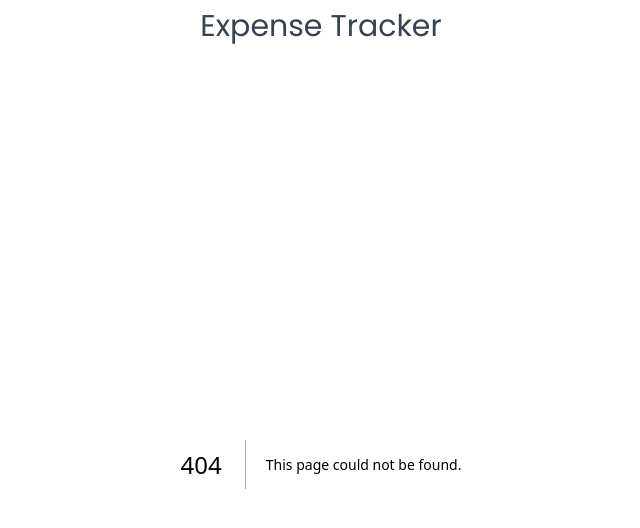
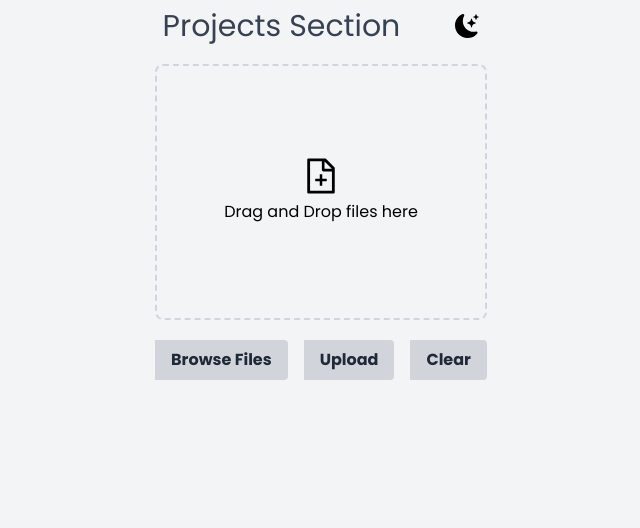
Before and after one commit to EternallyChaos/expenses-app, a Next.js app: page /file in a window 1280 px wide. Before the commit this address had no page. Shown: the top 528 px of the page, without its empty margins (319-959 px from the left). Built offline with nearby package versions, Linux system fonts and the light colour scheme.

Commit message:
added the fileuploader

```diff
--- /dev/null
+++ b/app/file/FileUploadSimple.jsx
@@ -0,0 +1,119 @@
+"use client";
+import { useState, useRef } from "react";
+import { AiOutlineFileAdd } from "react-icons/ai";
+
+function FileUploadSimple() {
+  const [fileList, setFileList] = useState();
+  const inputRef = useRef(null);
+
+  const handleFileChange = (e) => {
+    setFileList(e.target.files);
+  };
+
+  const files = fileList ? [...fileList] : [];
+
+  const handleUploadClick = () => {
+    if (!fileList) {
+      return;
+    }
+    const data = new FormData();
+
+    files.forEach((file, i) => {
+      data.append(`file-${i}`, file, file.name);
+    });
+
+    fetch("https://httpbin.org/post", {
+      method: "POST",
+      body: data,
+    })
+      .then((res) => res.json())
+      .then((data) => console.log(data))
+      .catch((err) => console.error(err));
+  };
+
+  const sizeInFormat = (bytes) => {
+    let totalSize = 0;
+    if (bytes > 999990000) {
+      totalSize = bytes / Math.pow(1024, 3);
+      return `${totalSize.toFixed(2)} GB`;
+    }
+    if (bytes > 999000) {
+      totalSize = bytes / Math.pow(1024, 2);
+      return `${totalSize.toFixed(2)} MB`;
+    } else {
+      totalSize = bytes / Math.pow(1024, 1);
+      return `${totalSize.toFixed(2)} KB`;
+    }
+  };
+
+  const browseClick = () => {
+    inputRef.current.click();
+  };
+
+  const handleClear = () => {
+    setFileList((inputRef.current.files = null));
+  };
+
+  // the drag and drop feature was made by making the main div relative and making the input absolute and covering the main div with it
+
+  return (
+    <div className="flex flex-col justify-center items-center gap-5">
+      <div className="flex items-center justify-center w-full relative">
+        <label
+          htmlFor="dropzone"
+          className="flex flex-col items-center justify-center w-full h-64 border-2 border-gray-300 border-dashed rounded-lg  bg-gray-100 dark:hover:bg-bray-800 dark:bg-gray-700 hover:bg-gray-100 dark:border-gray-600 dark:hover:border-gray-500 dark:hover:bg-gray-600"
+        >
+          <div className="flex flex-col items-center justify-center pt-5 pb-6 gap-1">
+            <AiOutlineFileAdd className="dark:fill-gray-300" size={40} />
+            <p className="dark:text-gray-200">Drag and Drop files here</p>
+            <input
+              id="dropzone"
+              ref={inputRef}
+              className="opacity-0 absolute w-full h-full cursor-pointer "
+              type="file"
+              onChange={handleFileChange}
+              multiple
+            />
+          </div>
+        </label>
+      </div>
+      <div className="flex gap-4">
+        <button
+          className="bg-gray-300 dark:bg-gray-700 dark:text-gray-200 hover:bg-gray-400 text-gray-800 font-bold py-2 px-4 rounded-r"
+          onClick={browseClick}
+        >
+          Browse Files
+        </button>
+        <button
+          className="bg-gray-300 dark:bg-gray-700 dark:text-gray-200 hover:bg-gray-400 text-gray-800 font-bold py-2 px-4 rounded-r"
+          onClick={handleUploadClick}
+        >
+          Upload
+        </button>
+        <button
+          className="bg-gray-300 dark:bg-gray-700 dark:text-gray-200 hover:bg-gray-400 text-gray-800 font-bold py-2 px-4 rounded-r"
+          onClick={handleClear}
+        >
+          Clear
+        </button>
+      </div>
+      <div>
+        <ul>
+          {files.map((file, i) => (
+            <li
+              key={i}
+              className=" flex justify-between items-center gap-10 my-3 p-2 px-4 bg-gray-300 dark:bg-gray-700 dark:text-gray-200 hover:bg-gray-400 text-gray-800  rounded-r"
+            >
+              <div className="">{file.name}</div>
+              <div className="px-1.5 py-0.5 rounded dark:bg-gray-600 bg-gray-200">
+                {sizeInFormat(file.size)}
+              </div>
+            </li>
+          ))}
+        </ul>
+      </div>
+    </div>
+  );
+}
+
+export default FileUploadSimple;
--- /dev/null
+++ b/app/file/layout.jsx
@@ -0,0 +1,11 @@
+"use client";
+
+export default function FileLayout({ children }) {
+  return (
+    <>
+      <main className="">
+        <div>{children}</div>
+      </main>
+    </>
+  );
+}
--- /dev/null
+++ b/app/file/page.jsx
@@ -0,0 +1,10 @@
+import React from "react";
+import FileUploadSimple from "./FileUploadSimple";
+
+export default function File() {
+  return (
+    <div>
+      <FileUploadSimple />
+    </div>
+  );
+}
--- a/app/layout.jsx
+++ b/app/layout.jsx
@@ -1,7 +1,11 @@
+"use client";
 import "./globals.css";
+import { useState } from "react";
 import { Montserrat } from "next/font/google";
 import { Poppins } from "next/font/google";
 import { Roboto } from "next/font/google";
+
+import { BsFillMoonStarsFill } from "react-icons/bs";
 
 const montserrat = Montserrat({
   weight: ["500", "700"],
@@ -22,17 +26,25 @@ const roboto = Roboto({
 });
 
 export default function RootLayout({ children }) {
+  const [darkmode, setDarkMode] = useState(false);
+
   return (
     <html lang="en">
       <body className={`${poppins.className}`}>
-        <div className="flex justify-center items-center">
-          <div className="mx-2 p-2 flex flex-col gap-5  md:max-w-lg">
-            <div className="flex justify-around items-center">
-              <h1 className=" text-3xl text-center text-gray-700">
-                Expense Tracker
-              </h1>
+        <div className={darkmode ? "dark" : ""}>
+          <div className="flex justify-center items-start h-screen w-screen dark:bg-[#111213] bg-gray-100">
+            <div className="mx-2 p-2 flex flex-col gap-5 w-xl md:max-w-lg">
+              <div className="flex justify-around items-center gap-10">
+                <h1 className=" text-3xl text-center text-gray-700 dark:text-gray-300 ">
+                  Projects Section
+                </h1>
+                <BsFillMoonStarsFill
+                  onClick={() => setDarkMode(!darkmode)}
+                  className="curson-pointer text-2xl"
+                />
+              </div>
+              <div>{children}</div>
             </div>
-            <div>{children}</div>
           </div>
         </div>
       </body>
--- a/app/page.jsx
+++ b/app/page.jsx
@@ -4,9 +4,14 @@ export default function Home() {
   return (
     <>
       <main className="flex justify-center mt-10">
-        <Link className="bg-gray-200 p-5 rounded" href="/expense">
-          Head to the Expense Tracker
-        </Link>
+        <div className="flex flex-col gap-10">
+          <Link className="bg-gray-200 p-5 rounded" href={"/expense"}>
+            Head to the Expense Tracker
+          </Link>
+          <Link className="bg-gray-200 p-5 rounded" href={"/file"}>
+            Head to the File Uploader
+          </Link>
+        </div>
       </main>
     </>
   );
--- a/tailwind.config.js
+++ b/tailwind.config.js
@@ -1,5 +1,6 @@
 /** @type {import('tailwindcss').Config} */
 module.exports = {
+  darkMode: "class",
   content: [
     "./app/**/*.{js,ts,jsx,tsx}",
     "./pages/**/*.{js,ts,jsx,tsx}",
```
